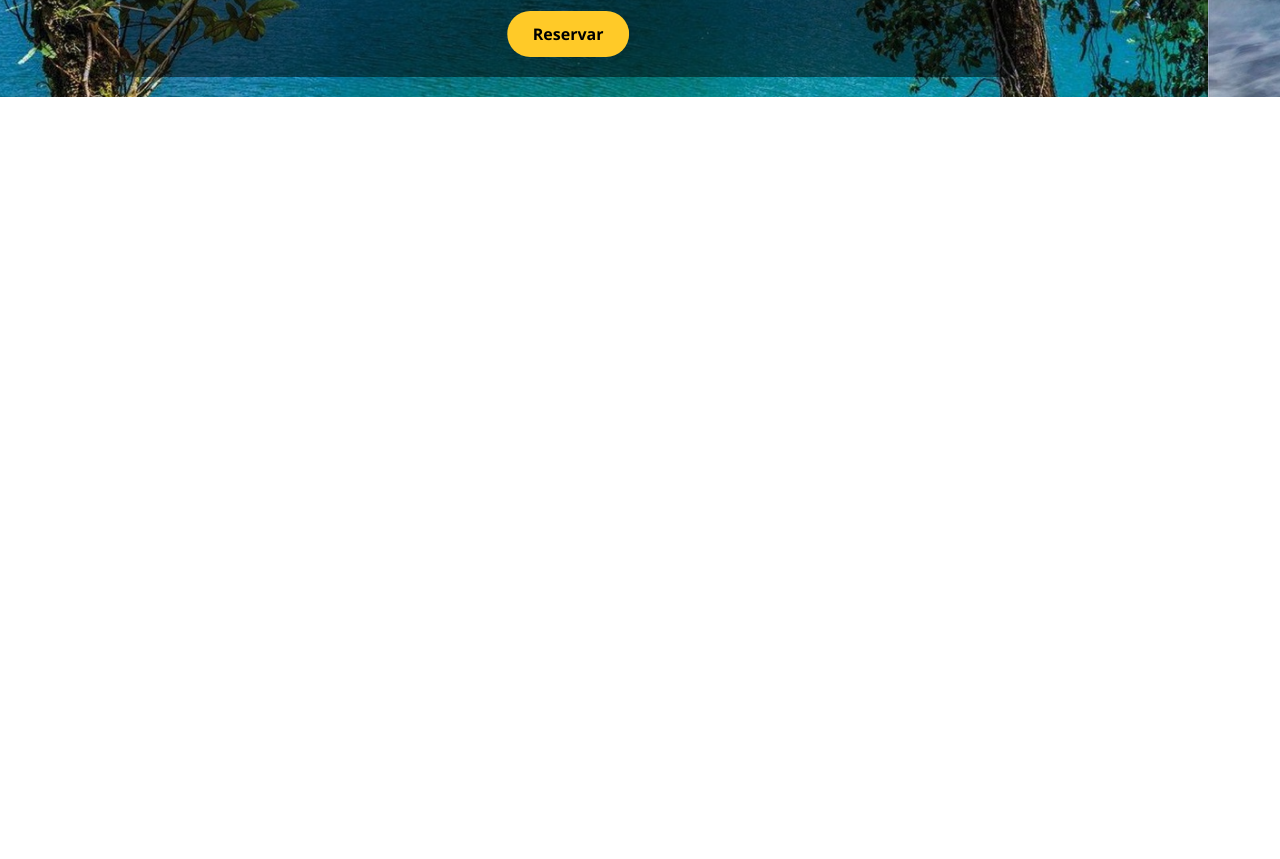
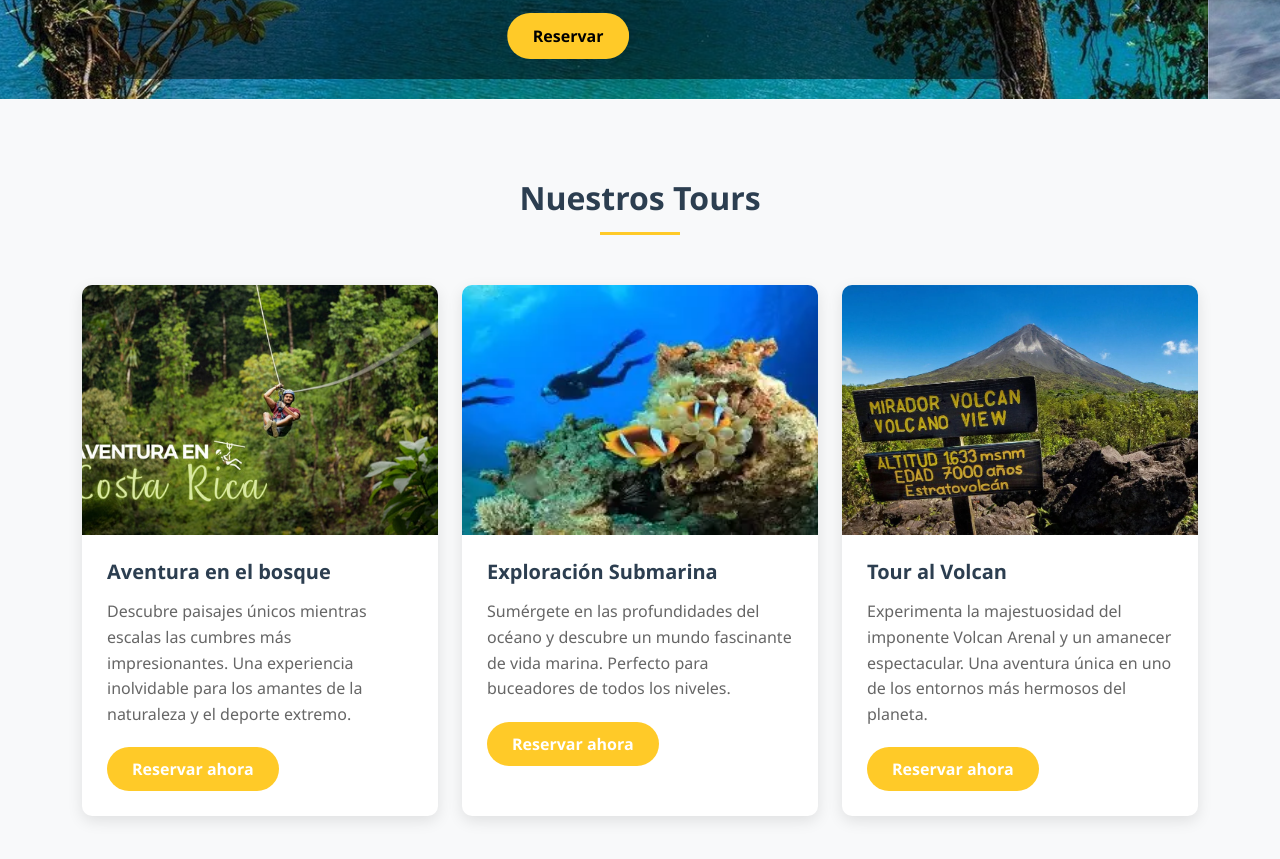
Before and after one commit to luisbustoscr23-hub/skyadventure, a plain HTML site: page index.html in a window 1280 px wide. Shown: the part 737-1596 px from the top of the page. Before the commit the page ends 834 px from the top, so only its background shows below. Drawn offline with nearby package versions, Linux system fonts and the light colour scheme.

Commit message:
Agregado ToursCards

```diff
--- a/assets/css/style.css
+++ b/assets/css/style.css
@@ -108,3 +108,89 @@ body::before {
 height: 600px;       /* ajusta a la altura deseada */
 object-fit: cover;   /* recorta y centra la imagen */
 }
+
+:root {
+    --primary-color: #2c3e50;
+    --secondary-color: #ffca28;;
+    --accent-color: #e74c3c;
+    --text-color: #333;
+    --light-bg: #f8f9fa;
+}
+
+body {
+    font-family: 'Segoe UI', Tahoma, Geneva, Verdana, sans-serif;
+    color: var(--text-color);
+    line-height: 1.6;
+}
+
+.tour-section {
+    padding: 80px 0;
+    background-color: var(--light-bg);
+}
+
+.section-title {
+    text-align: center;
+    margin-bottom: 50px;
+    color: var(--primary-color);
+    font-weight: 700;
+    position: relative;
+}
+
+.section-title:after {
+    content: '';
+    display: block;
+    width: 80px;
+    height: 3px;
+    background-color: var(--secondary-color);
+    margin: 15px auto;
+}
+
+.tour-card {
+    border: none;
+    border-radius: 10px;
+    overflow: hidden;
+    box-shadow: 0 5px 15px rgba(0,0,0,0.1);
+    transition: transform 0.3s ease, box-shadow 0.3s ease;
+    height: 100%;
+}
+
+.tour-card:hover {
+    transform: translateY(-10px);
+    box-shadow: 0 15px 30px rgba(0,0,0,0.15);
+}
+
+.tour-img {
+    height: 250px;
+    object-fit: cover;
+    width: 100%;
+}
+
+.card-body {
+    padding: 25px;
+}
+
+.card-title {
+    color: var(--primary-color);
+    font-weight: 700;
+    margin-bottom: 15px;
+}
+
+.card-text {
+    color: #666;
+    margin-bottom: 20px;
+}
+
+.btn-tour {
+    background-color: var(--secondary-color);
+    border: none;
+    color: white;
+    padding: 10px 25px;
+    border-radius: 30px;
+    font-weight: 600;
+    transition: background-color 0.3s ease;
+}
+
+.btn-tour:hover {
+    background-color: #191f23;
+    color: white;
+}
--- a/index.html
+++ b/index.html
@@ -91,6 +91,47 @@
       </div>
     </div>
   </div>
+      <section class="tour-section">
+        <div class="container">
+            <h2 class="section-title">Nuestros Tours</h2>
+            <div class="row g-4">
+                <!-- Card 1 -->
+                <div class="col-md-4">
+                    <div class="card tour-card">
+                        <img src="/assets/img/aventura montaña.jpg" class="card-img-top tour-img" alt="Aventura en la Montaña">
+                        <div class="card-body">
+                            <h5 class="card-title">Aventura en el bosque</h5>
+                            <p class="card-text">Descubre paisajes únicos mientras escalas las cumbres más impresionantes. Una experiencia inolvidable para los amantes de la naturaleza y el deporte extremo.</p>
+                            <a href="#" class="btn btn-tour">Reservar ahora</a>
+                        </div>
+                    </div>
+                </div>
+
+                <!-- Card 2 -->
+                <div class="col-md-4">
+                    <div class="card tour-card">
+                        <img src="/assets/img/mar.webp" class="card-img-top tour-img" alt="Exploración Submarina">
+                        <div class="card-body">
+                            <h5 class="card-title">Exploración Submarina</h5>
+                            <p class="card-text">Sumérgete en las profundidades del océano y descubre un mundo fascinante de vida marina. Perfecto para buceadores de todos los niveles.</p>
+                            <a href="#" class="btn btn-tour">Reservar ahora</a>
+                        </div>
+                    </div>
+                </div>
+                <!-- Card 3 -->
+                <div class="col-md-4">
+                    <div class="card tour-card">
+                        <img src="/assets/img/volcan.webp" class="card-img-top tour-img" alt="Tour del Desierto">
+                        <div class="card-body">
+                            <h5 class="card-title">Tour al Volcan</h5>
+                            <p class="card-text">Experimenta la majestuosidad del imponente Volcan Arenal y un amanecer espectacular. Una aventura única en uno de los entornos más hermosos del planeta.</p>
+                            <a href="#" class="btn btn-tour">Reservar ahora</a>
+                        </div>
+                    </div>
+                </div>
+            </div>
+        </div>
+    </section>
 
   <script src="https://cdn.jsdelivr.net/npm/bootstrap@5.3.2/dist/js/bootstrap.bundle.min.js"></script>
   <script src="assets/js/app.js"></script>
```
Also changed, not shown: assets/img/aventura montaña.jpg (added), assets/img/mar.webp (added), assets/img/subma.webp (added), assets/img/volcan.webp (added).
